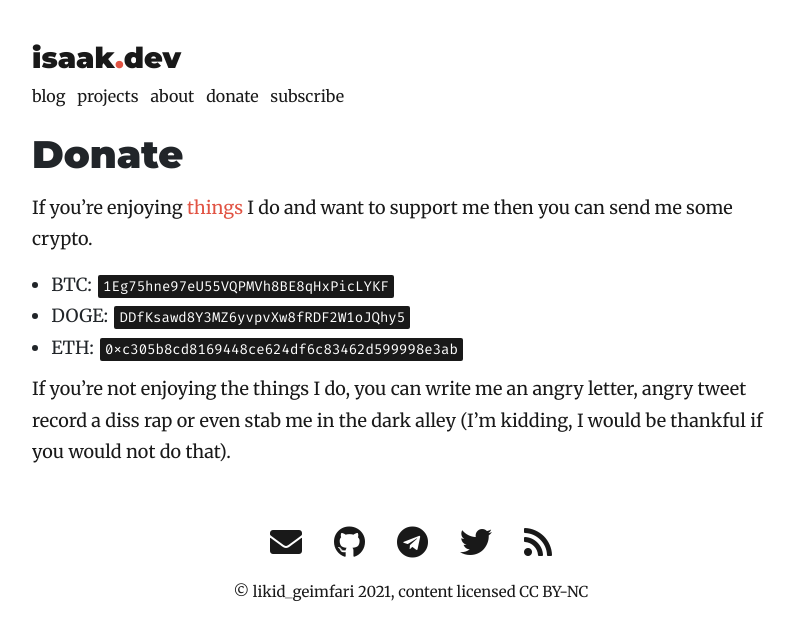
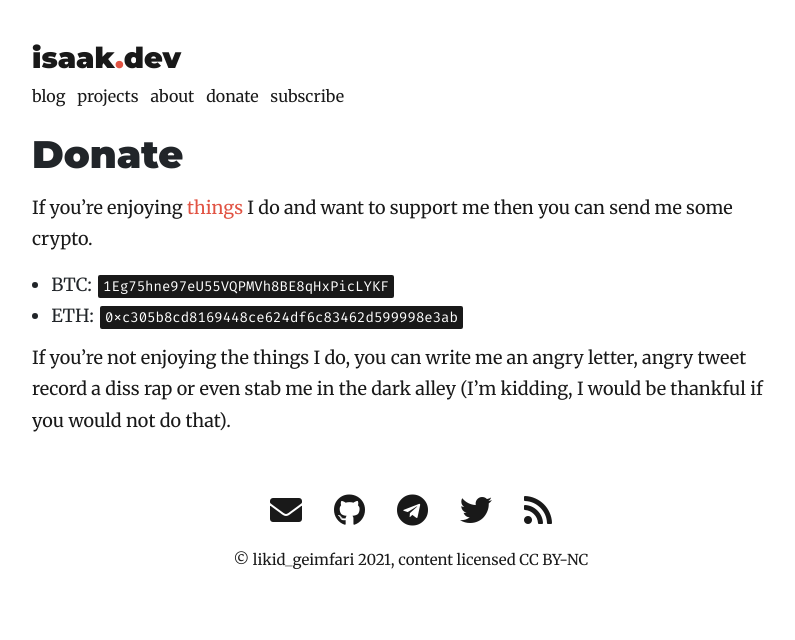
Before and after one commit to lk-geimfari/lk-geimfari.github.io, a Jekyll site: the page built from _pages/donate.md, in a window 1280 px wide. Shown: the top 640 px of the page, without its empty margins (229-1024 px from the left). Built offline with Jekyll 4.4.1, drawn with Linux system fonts in a browser that asks for light colours; nearby versions of some CDN libraries; some of the changed lines change nothing that is shown.

Commit message:
Update donate.md

```diff
--- a/_pages/donate.md
+++ b/_pages/donate.md
@@ -7,7 +7,6 @@ permalink: /donate/
 If you're enjoying [things]({{ "/projects/" | prepend: site.baseurl }}) I do and want to support me then you can send me some crypto.
 
 - BTC: ``{{ site.wallets.btc }}``
-- DOGE: ``{{ site.wallets.doge }}``
 - ETH: ``{{ site.wallets.eth }}``
 
 If you’re not enjoying the things I do, you can write me an angry letter, angry tweet
```
